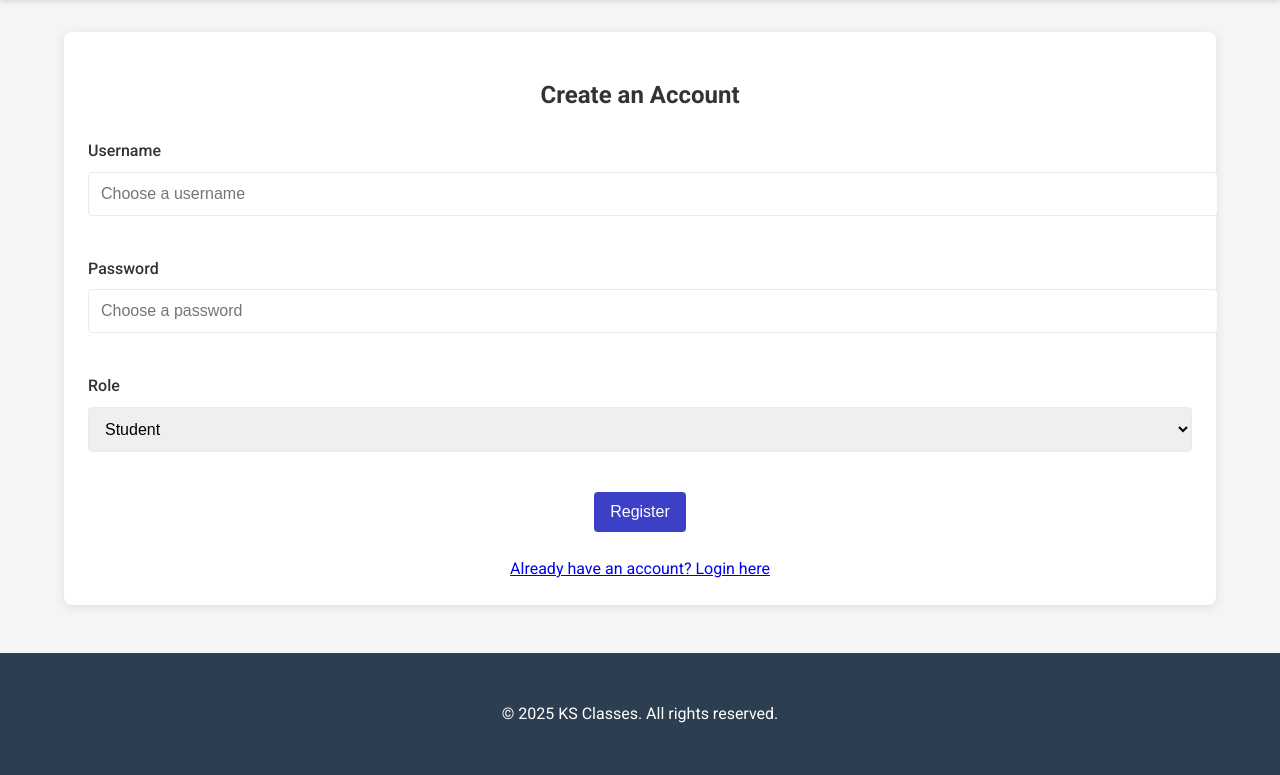
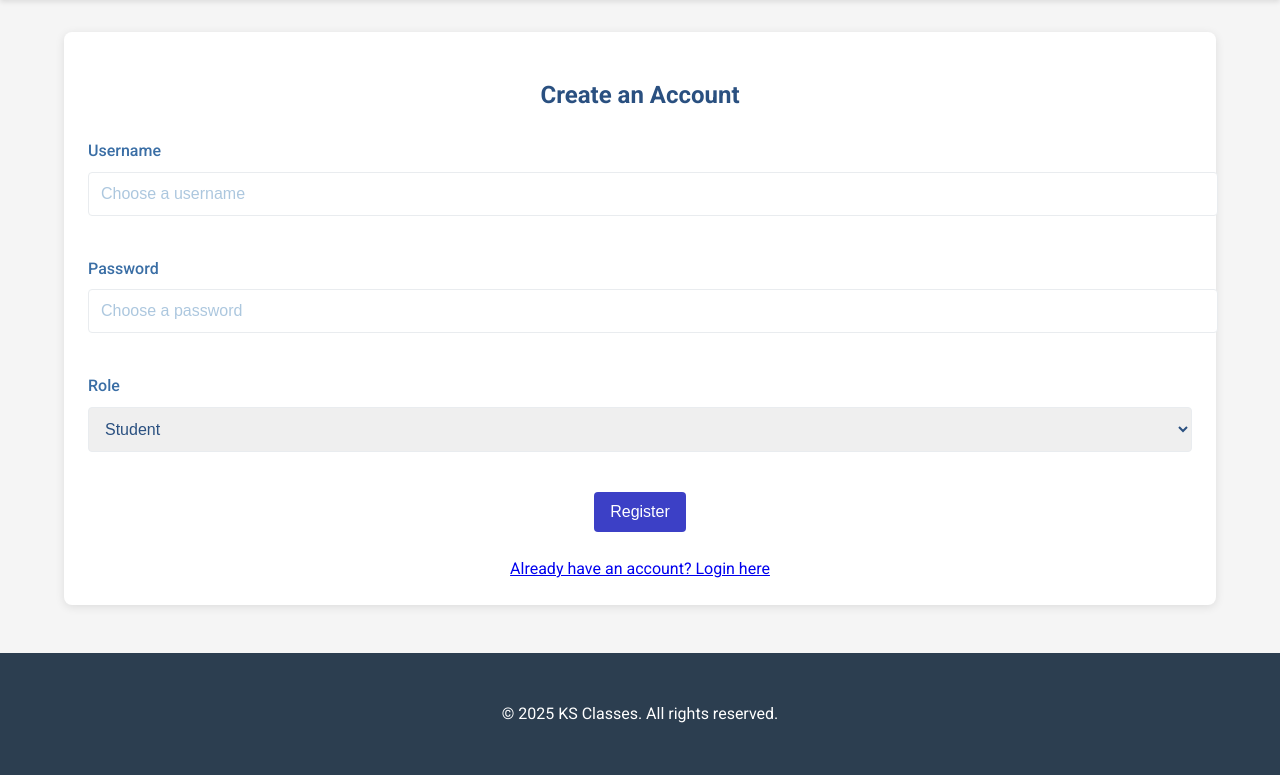
Before and after one commit to ivinson04/TuitionFeeTracker, a Flask app: page /register in a window 1280 px wide. Shown: the part 167-942 px from the top of the page. Run offline with Flask 3, Linux system fonts and the light colour scheme.

Commit message:
Initial commit

```diff
--- a/static/styles.css
+++ b/static/styles.css
@@ -1075,3 +1075,43 @@ table th {
     border-bottom: 0;
   }
 }
+/* Text color update for better visibility on white backgrounds */
+.card-body {
+  color: #2a5080; /* Using a shade of blue that matches your primary-dark color */
+}
+
+.form-container {
+  color: #2a5080;
+}
+
+input, select, textarea {
+  color: #2a5080;
+}
+
+table td {
+  color: #2a5080;
+}
+
+.preview-content {
+  color: #2a5080;
+}
+
+.test-card-body {
+  color: #2a5080;
+}
+
+.question-block {
+  color: #2a5080;
+}
+
+/* Additional adjustments for contrast */
+label {
+  color: #3a6ea5; /* Slightly darker than the background blue, but lighter than the text */
+  font-weight: 600; /* Make labels a bit bolder for better visibility */
+}
+
+/* Ensuring placeholders are visible but distinguishable from input text */
+::placeholder {
+  color: #8ab0d1;
+  opacity: 0.7;
+}
```
Also changed, not shown: instance/users.db (deleted), 2 other files.
